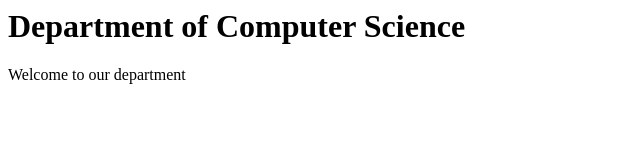
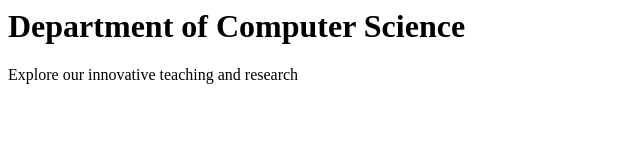
Before and after one commit to Vyshnavi-Gorantla/Git-Lab-Tasks-1, a plain HTML site: page index.html in a window 1280 px wide. Shown: the whole page, without its empty margins (0-640 px from the left). Drawn offline with Linux system fonts and the light colour scheme.

Commit message:
Update department introduction for design

```diff
--- a/index.html
+++ b/index.html
@@ -1,2 +1,2 @@
 <h1>Department of Computer Science</h1>
-<p> Welcome to our department</p>
+<p> Explore our innovative teaching and research</p>
```
